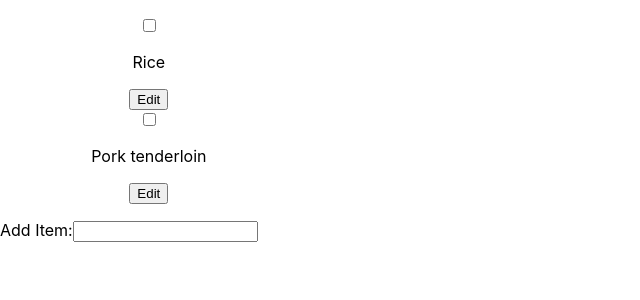
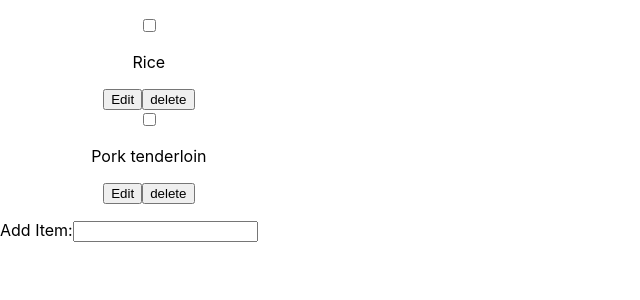
Before and after one commit to mira-kine/shopping-list, a React (Create React App) app: page / in a window 1280 px wide. Shown: the top 300 px of the page, without its empty margins (0-640 px from the left). Built offline with nearby package versions, Linux system fonts and the light colour scheme.

Commit message:
cleaned up 'edited' case to use ternary, working on completed toggle and delete button

```diff
--- a/src/components/List/List.jsx
+++ b/src/components/List/List.jsx
@@ -2,7 +2,7 @@ import React from 'react';
 import { useState } from 'react';
 import './List.css';
 
-export default function List({ items, handleUpdate }) {
+export default function List({ items, handleUpdate, handleDone, handleDelete }) {
   const [edit, setEdit] = useState(false);
   return (
     <div>
@@ -27,6 +27,7 @@ export default function List({ items, handleUpdate }) {
                 <input type="checkbox" />
                 <p>{item.text}</p>
                 <button onClick={() => setEdit(true)}>Edit</button>
+                <button onClick={() => handleDelete(item.id)}>delete</button>
               </li>
             );
           }
--- a/src/views/ShopList.jsx
+++ b/src/views/ShopList.jsx
@@ -25,13 +25,19 @@ function itemsReducer(items, action) {
       ];
     }
     case 'edited': {
-      // return array of items if match id
-      return items.map((item) => {
-        if (item.id !== action.toGet.id) {
-          return item;
-        }
-        return action.toGet;
-      });
+      // return array of items if match id of user action select
+      // payload has its own id
+      // payload is whatever user is sending in - defining it in the reducer function
+      return items.map((item) => (item.id === action.select.id ? action.select : item));
+    }
+    case 'done': {
+      return items.map((item) =>
+        item.id === action.select.id ? { ...item, done: !item.done } : item
+      );
+    }
+    case 'deleted': {
+      // only return the ones that don't match the payload id
+      return items.filter((item) => item.id !== action.id);
     }
     default: {
       throw Error(`Unkown action: ${action.type}`);
@@ -49,16 +55,34 @@ export default function ShopList() {
     });
   };
 
-  const handleUpdate = (toGet) => {
+  const handleUpdate = (select) => {
     dispatch({
       type: 'edited',
-      toGet,
+      select,
     });
   };
 
+  const handleDone = (selectId) => {
+    dispatch({
+      type: 'done',
+      selectId,
+    });
+  };
+
+  const handleDelete = (selectId) => {
+    dispatch({
+      type: 'deleted',
+      selectId,
+    });
+  };
   return (
     <div>
-      <List items={items} handleUpdate={handleUpdate} />
+      <List
+        items={items}
+        handleUpdate={handleUpdate}
+        handleDone={handleDone}
+        handleDelete={handleDelete}
+      />
       <AddItem handleAdd={handleAdd} />
     </div>
   );
```
